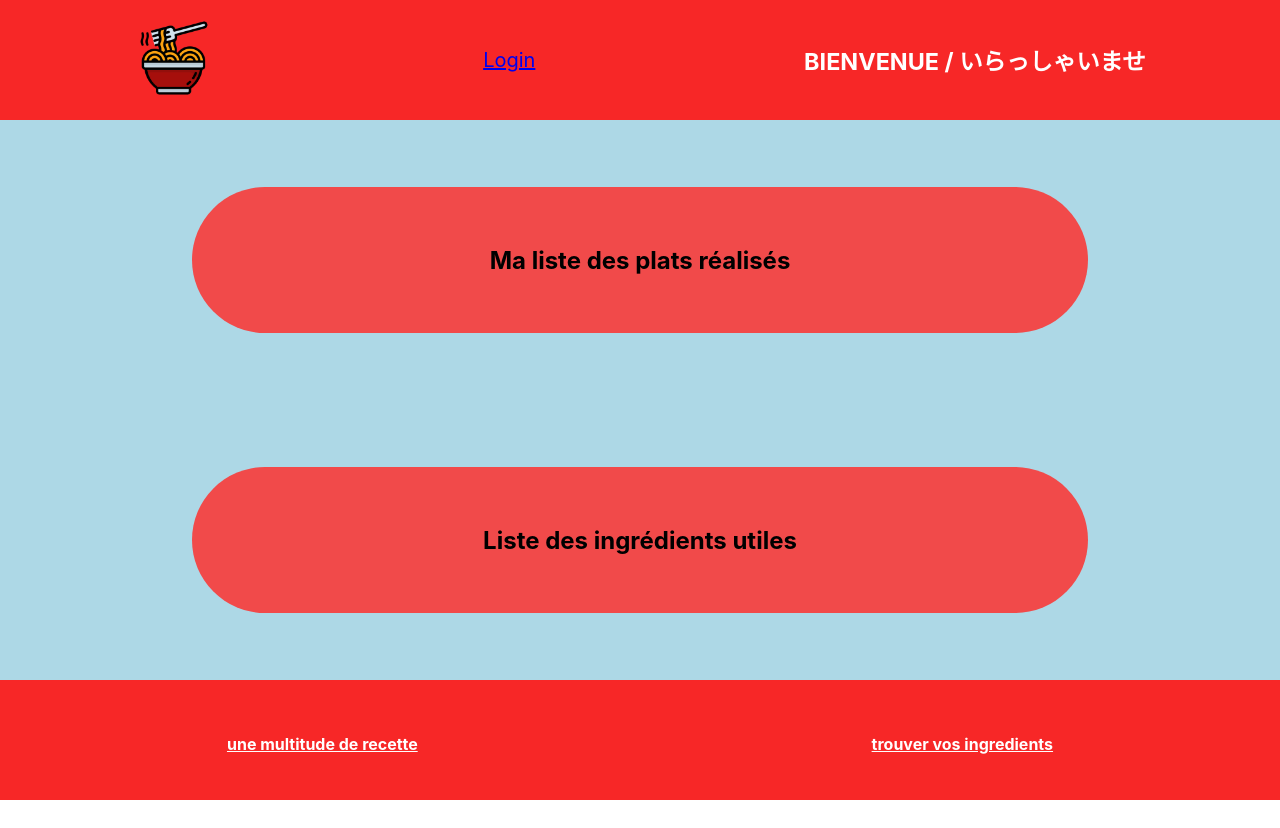
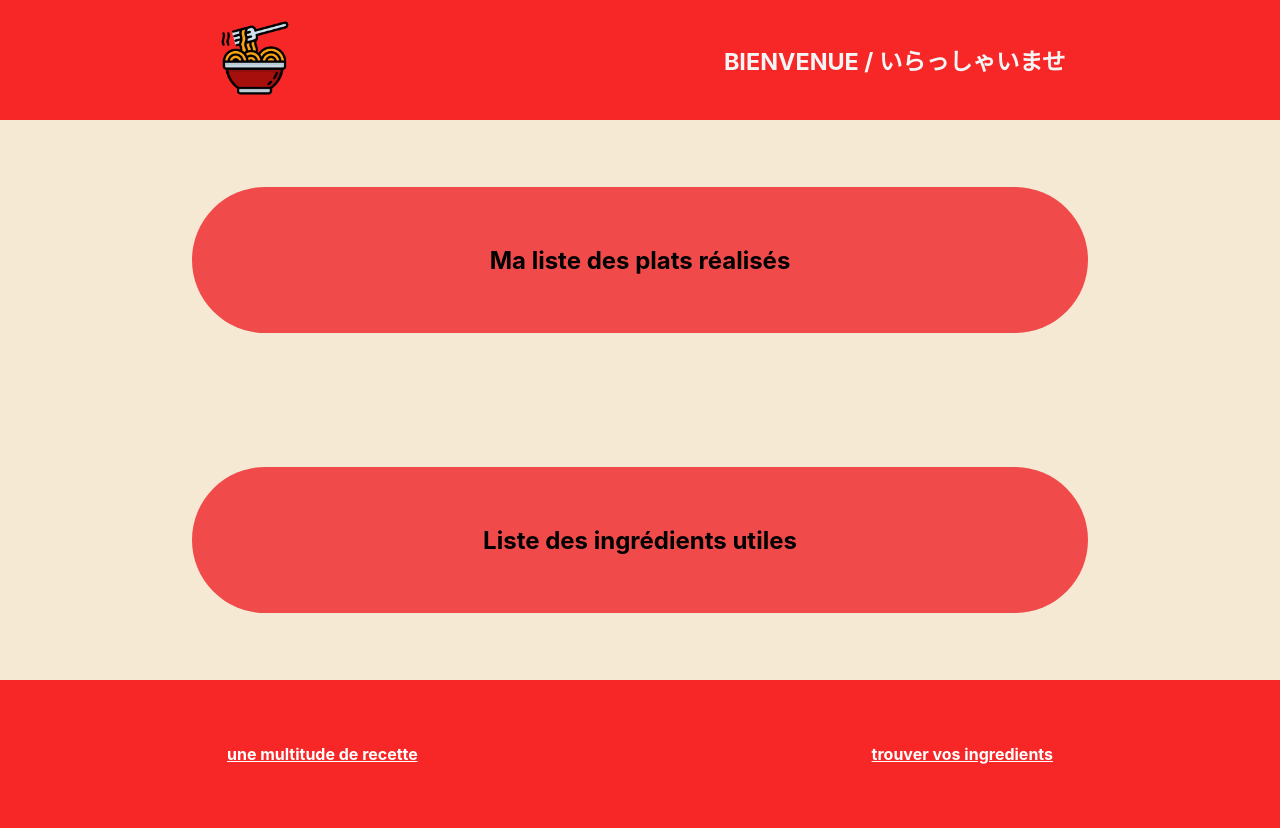
Before and after one commit to animmaa/checkpoint4front, a React (Create React App) app: page / in a window 1280 px wide. Built offline with nearby package versions, Linux system fonts and the light colour scheme.

Commit message:
un peu de css

```diff
--- a/src/App.js
+++ b/src/App.js
@@ -22,9 +22,9 @@ const App = () => (
         <Route path="/listdishes/:id" element={<ListDishes />} />
         <Route path="/searchdishe" element={<SearchDishe />} />
         <Route path="/login" element={<Login />} />
+        <Route path="/dishes/:id" element={<Dishe />} />
         <Route path="/admin" element={<AdminRoutes />}>
           <Route path="/admin/create" element={<CreateDishes />} />
-          <Route path="/admin/dishes/:id" element={<Dishe />} />
           <Route path="/admin/create/:id" element={<InsertIngredients />} />
         </Route>
       </Routes>
--- a/src/components/footer/footer.scss
+++ b/src/components/footer/footer.scss
@@ -1,12 +1,8 @@
 @import '../../global.scss';
 
 .footer {
-    /* background-image: url("../../assets/footer-jap.png");
-    background-repeat: no-repeat;
-    background-size: cover;
-    background-position: absolute; */
     background-color: $redJap;
-    height: 15vh;
+    min-height: 15vh;
     display: flex;
     justify-content: space-around;
 
--- a/src/components/header/Header.js
+++ b/src/components/header/Header.js
@@ -10,10 +10,9 @@ const Header = () => (
       </a>
     </div>
     <div>
-      <a href="/login">Login</a>
-    </div>
-    <div>
-      <h3>BIENVENUE / いらっしゃいませ</h3>
+      <a href="/login">
+        <h3>BIENVENUE / いらっしゃいませ</h3>
+      </a>
     </div>
   </div>
 );
--- a/src/components/header/header.scss
+++ b/src/components/header/header.scss
@@ -2,18 +2,18 @@
 
 .header {
     background-color: $redJap;
-    /* background-image: url("../../assets/lantern.png");
-    background-repeat: no-repeat;
-    background-size: cover;
-    background-position: absolute; */
     height: 15vh;
     display: flex;
     justify-content: space-around;
     align-items: center;
-    color: white;
+    color: whitesmoke;
     font-size: 20px;
     img {
         height: 80px;
         width: 80px;
     }
+    a {
+        text-decoration: none;
+        color: whitesmoke;
+    }
 }
--- a/src/components/pages/createDishes/CreateDishes.js
+++ b/src/components/pages/createDishes/CreateDishes.js
@@ -9,6 +9,12 @@ const CreateDishes = () => {
   const [image, setImage] = useState('');
   const [lien, setLien] = useState('');
 
+  const getPlats = async () => {
+    await axios
+      .get(`${process.env.REACT_APP_API_URL}/api/dishes`)
+      .then((response) => setPlats(response.data));
+  };
+
   const handleSubmit = async () => {
     const formData = new FormData();
     formData.append('name', name);
@@ -16,12 +22,6 @@ const CreateDishes = () => {
     formData.append('lienRecette', lien);
 
     axios.post(`${process.env.REACT_APP_API_URL}/api/dishes`, formData);
-  };
-
-  const getPlats = async () => {
-    await axios
-      .get(`${process.env.REACT_APP_API_URL}/api/dishes`)
-      .then((response) => setPlats(response.data));
   };
 
   const DeleteDisheTo = async (deletePlatId) => {
--- a/src/components/pages/home/home.scss
+++ b/src/components/pages/home/home.scss
@@ -1,11 +1,7 @@
 @import '../../../global.scss';
 
 .home {
-    /* background-image: url("../../../assets/pink-g6b622f8fa_1280.jpg");
-    background-repeat: no-repeat;
-    background-size: cover;
-    background-position: absolute; */
-    background-color: lightblue;
+    background-color: rgb(245, 233, 212);
     height: 70vh;
 
     .general-home{
--- a/src/components/pages/listDishes/listDishes.scss
+++ b/src/components/pages/listDishes/listDishes.scss
@@ -1,10 +1,6 @@
 @import '../../../global.scss';
 
 .list-dishes {
-  /* background-image: url('../../../assets/mountain-g1e22bde8b_1280.jpg');
-  background-repeat: no-repeat;
-  background-size: cover;
-  background-position: center; */
   background-color: whitesmoke;
   min-height: 70vh;
   .text {
--- a/src/components/pages/searchDishe/SearchDishe.js
+++ b/src/components/pages/searchDishe/SearchDishe.js
@@ -32,6 +32,10 @@ const SearchDishe = () => {
 
   return (
     <div className="search-dishe">
+      <p className="descriptif">
+        Cliquez sur l&apos;ingrédient de votre choix pour voir les recettes
+        comportant celui-ci
+      </p>
       <div>
         <div className="search_bar">
           <TextField
@@ -46,8 +50,9 @@ const SearchDishe = () => {
         {filteredData.map((ingredient) => (
           <div key={ingredient.id} className="list-ingre">
             <ul>
-              &ndash; {ingredient.name}&ensp;
-              <Link to={`/listdishes/${ingredient.id}`}>+</Link>
+              <Link to={`/listdishes/${ingredient.id}`}>
+                &ndash; {ingredient.name}&ensp;
+              </Link>
             </ul>
           </div>
         ))}
--- a/src/components/pages/searchDishe/searchDishe.scss
+++ b/src/components/pages/searchDishe/searchDishe.scss
@@ -1,18 +1,23 @@
 @import '../../../global.scss';
 
 .search-dishe {
-    background-image: url("../../../assets/vegetables-gdd0d8ce9d_1920.png");
+  background-image: url('../../../assets/vegetables-gdd0d8ce9d_1920.png');
   background-repeat: no-repeat;
   background-size: cover;
   background-position: absolute;
   min-height: 70vh;
   padding-bottom: 10px;
   color: $redJap;
+  p {
+    font-size: 25px;
+    color: black;
+    text-align: center;
+  }
   .search_bar {
     padding: 25px;
     color: $redJap;
   }
-    .title-list{
+  .title-list {
     font-size: 35px;
     font-weight: 800;
     padding-top: 20px;
@@ -23,5 +28,9 @@
     font-size: 20px;
     font-weight: 700;
     margin: 2px 0;
+    a {
+      text-decoration: none;
+      color: $redJap;
     }
   }
+}
```
Lines whose indentation alone changed are shown as unchanged.
